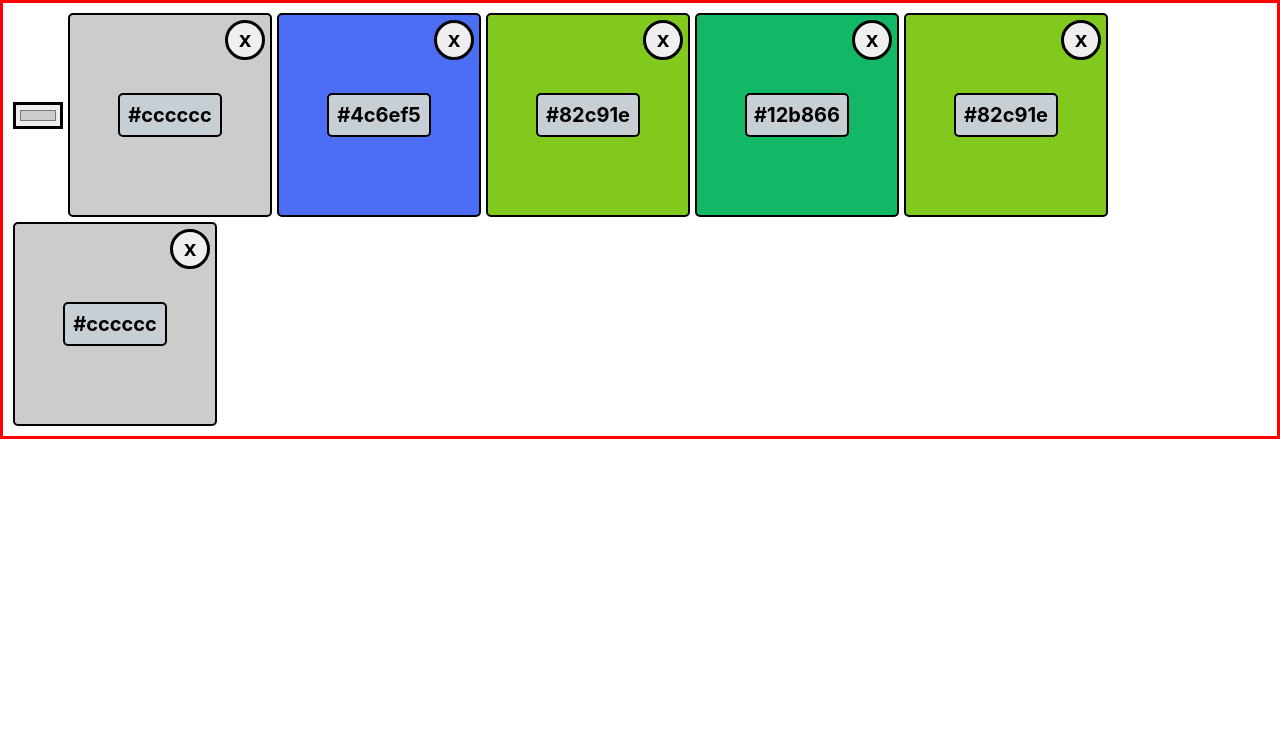
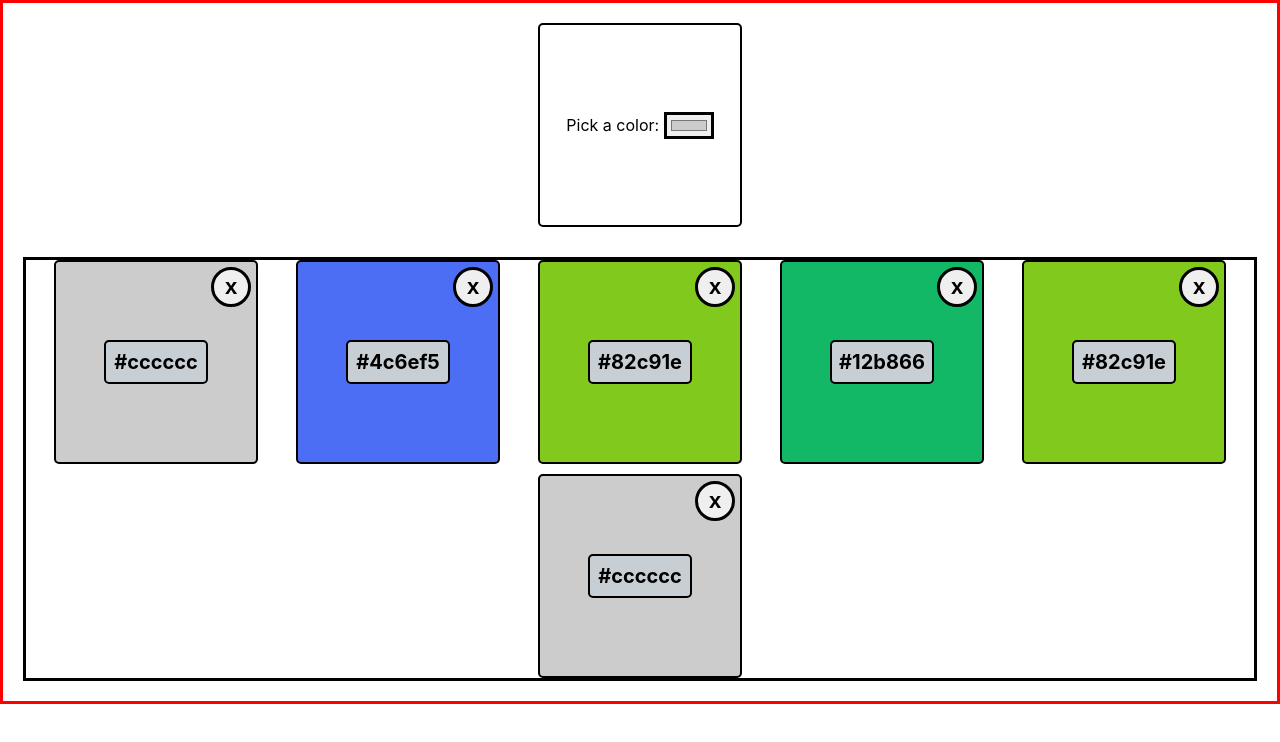
Before and after one commit to Long-HaHoang/color-saver-app, a React (Create React App) app: page / in a window 1280 px wide. Shown: the top 742 px of the page. Built offline with nearby package versions, Linux system fonts and the light colour scheme.

Commit message:
add header color picker

```diff
--- a/src/App.js
+++ b/src/App.js
@@ -12,19 +12,48 @@ const StyledApp = styled.div`
   text-align: center;
   border: solid red;
   display: flex;
-  padding: 10px;
-  justify-content: flex-start;
+  padding: 20px;
+  flex-direction: column;
+  justify-content: center;
+  align-items: center;
+  gap: 30px;
+`;
+
+const StyledHeader = styled.div`
+  height: 200px;
+  aspect-ratio: 1;
+  cursor: pointer;
+  border: 2px solid;
+  border-radius: 5px;
+  background-color: ${({ color }) => {
+    return color;
+  }};
+  display: flex;
+  justify-content: center;
+  align-items: center;
+`;
+
+const StyledCardContainer = styled.div`
+  border: solid;
+
+  display: flex;
+  gap: 10px;
+  justify-content: space-evenly;
   align-items: center;
   flex-wrap: wrap;
-  gap: 5px;
 `;
 
 function App() {
   const [colorsState, setColorsState] = useState(initialColors);
+  const [colorPick, setColorPick] = useState("#cccccc");
 
   return (
     <StyledApp>
-      <ColorPickerForm></ColorPickerForm>
+      <StyledHeader>
+        <ColorPickerForm color={colorPick}></ColorPickerForm>
+      </StyledHeader>
+
+      <StyledCardContainer>
         {colorsState.map((element) => (
           <ColorCard
             key={element.id}
@@ -36,6 +65,7 @@ function App() {
             onHandleDelete={handleDelete}
           />
         ))}
+      </StyledCardContainer>
     </StyledApp>
   );
 }
--- a/src/component/ColorPickerForm/ColorForm.js
+++ b/src/component/ColorPickerForm/ColorForm.js
@@ -1,7 +1,7 @@
 import styled from "styled-components";
 
 const StyledForm = styled.form`
-  background-color: aquamarines;
+  background-color: hotpink;
 `;
 
 export default StyledForm;
--- a/src/component/ColorPickerForm/index.js
+++ b/src/component/ColorPickerForm/index.js
@@ -1,10 +1,15 @@
-import ColorForm from "./ColorForm";
 import ColorPickerInput from "./ColorPickerInput";
 
-export default function ColorPickerForm() {
+export default function ColorPickerForm(color) {
+  console.log(color);
   return (
-    <ColorForm>
-      <ColorPickerInput type={"color"} value={"#cccccc"}></ColorPickerInput>
-    </ColorForm>
+    <form>
+      <label htmlFor="colorPicker">Pick a color: </label>
+      <ColorPickerInput
+        type={"color"}
+        value={color.color}
+        name="colorPicker"
+      ></ColorPickerInput>
+    </form>
   );
 }
```
Lines whose indentation alone changed are shown as unchanged.
